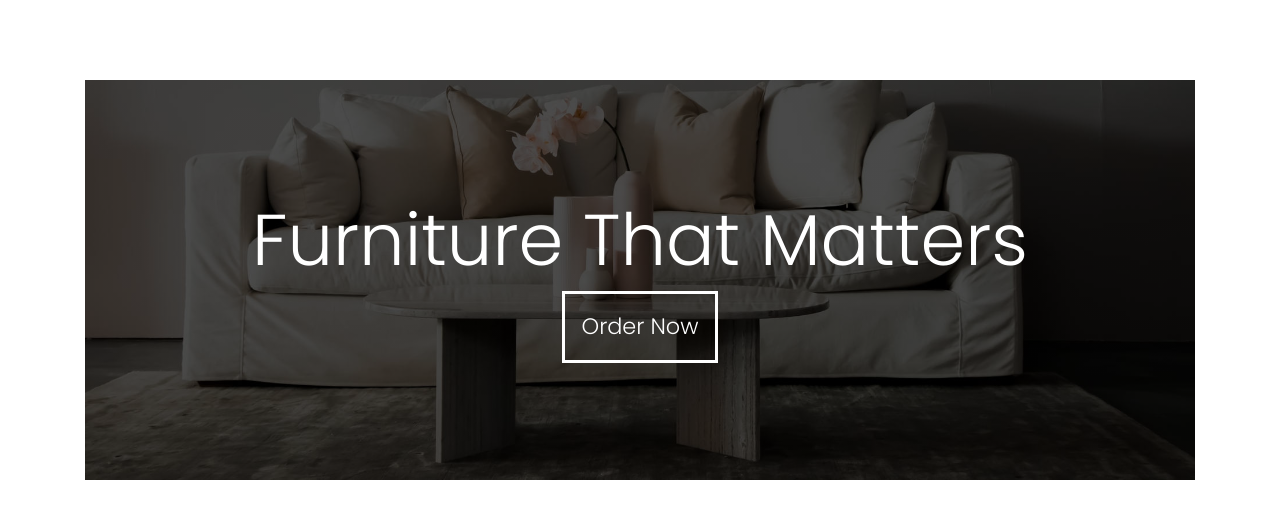
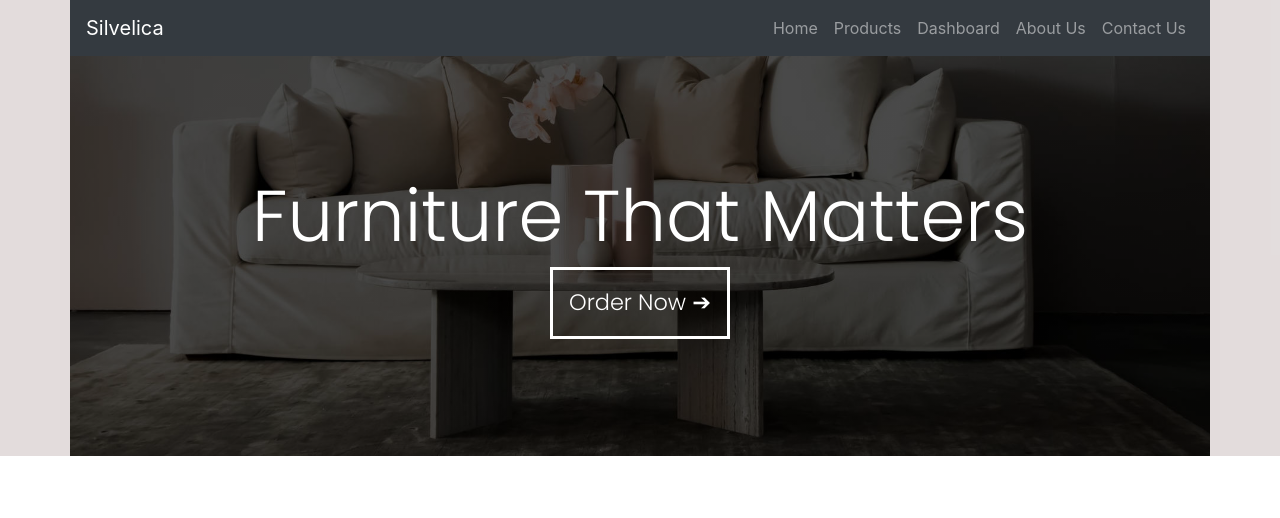
Before and after one commit to umarfchy/silvelica-client, a React (Create React App) app: page / in a window 1280 px wide. Shown: the top 518 px of the page. Built offline with nearby package versions, Linux system fonts and the light colour scheme.

Commit message:
overall bg and btn done

```diff
--- a/src/App.css
+++ b/src/App.css
@@ -3,3 +3,7 @@
   padding: 0;
   box-sizing: border-box;
 }
+
+.appDisplay {
+  background: #e0d9d9e7;
+}
--- a/src/App.js
+++ b/src/App.js
@@ -4,7 +4,7 @@ import "bootstrap/dist/css/bootstrap.min.css";
 
 function App() {
   return (
-    <div className="container">
+    <div className="appDisplay">
       <Home></Home>
     </div>
   );
--- a/src/components/Home/Header/Header.js
+++ b/src/components/Home/Header/Header.js
@@ -1,11 +1,13 @@
 import React from "react";
 import HeaderMain from "../HeaderMain/HeaderMain";
+import Navigation from "../Navigation/Navigation";
 
 const Header = () => {
   return (
-    <div>
+    <>
+      <Navigation></Navigation>
       <HeaderMain></HeaderMain>
-    </div>
+    </>
   );
 };
 
--- a/src/components/Home/HeaderMain/HeaderMain.css
+++ b/src/components/Home/HeaderMain/HeaderMain.css
@@ -7,7 +7,6 @@
     url("./../../../Images/couch/couch-2-resized.jpg");
   background-size: cover;
   background-position: bottom center;
-  margin-top: 5rem;
   height: 50vh;
   display: flex;
   align-items: center;
--- a/src/components/Home/HeaderMain/HeaderMain.js
+++ b/src/components/Home/HeaderMain/HeaderMain.js
@@ -3,9 +3,9 @@ import "./HeaderMain.css";
 
 const HeaderMain = () => {
   return (
-    <header className="headerContainer">
+    <header className="headerContainer container">
       <h3 className="headerText">Furniture That Matters</h3>
-      <button className="headerActionBtn">Order Now</button>
+      <button className="headerActionBtn">Order Now ➔</button>
     </header>
   );
 };
--- a/src/components/Home/Navigation/Navigation.js
+++ b/src/components/Home/Navigation/Navigation.js
@@ -1,7 +1,28 @@
 import React from "react";
-
+import {
+  Navbar,
+  Nav,
+  NavDropdown,
+  Form,
+  FormControl,
+  Button,
+} from "react-bootstrap";
 const Navigation = () => {
-  return <div></div>;
+  return (
+    <Navbar className="container" bg="dark" variant="dark" expand="lg">
+      <Navbar.Brand href="#home">Silvelica</Navbar.Brand>
+      <Navbar.Toggle aria-controls="basic-navbar-nav" />
+      <Navbar.Collapse id="basic-navbar-nav">
+        <Nav className="ml-auto">
+          <Nav.Link href="#home">Home</Nav.Link>
+          <Nav.Link href="#link">Products</Nav.Link>
+          <Nav.Link href="#link">Dashboard</Nav.Link>
+          <Nav.Link href="#link">About Us</Nav.Link>
+          <Nav.Link href="#link">Contact Us</Nav.Link>
+        </Nav>
+      </Navbar.Collapse>
+    </Navbar>
+  );
 };
 
 export default Navigation;
```
